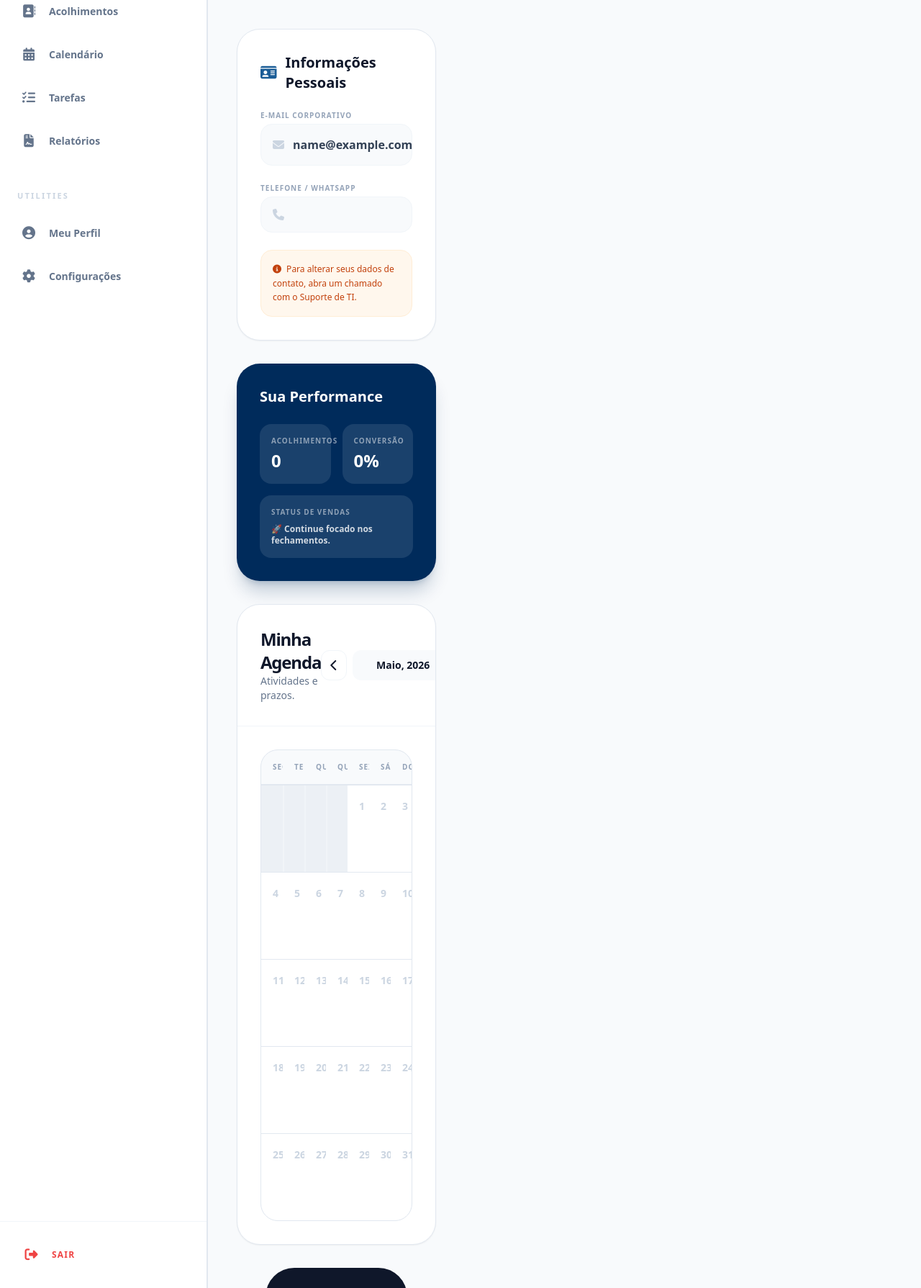
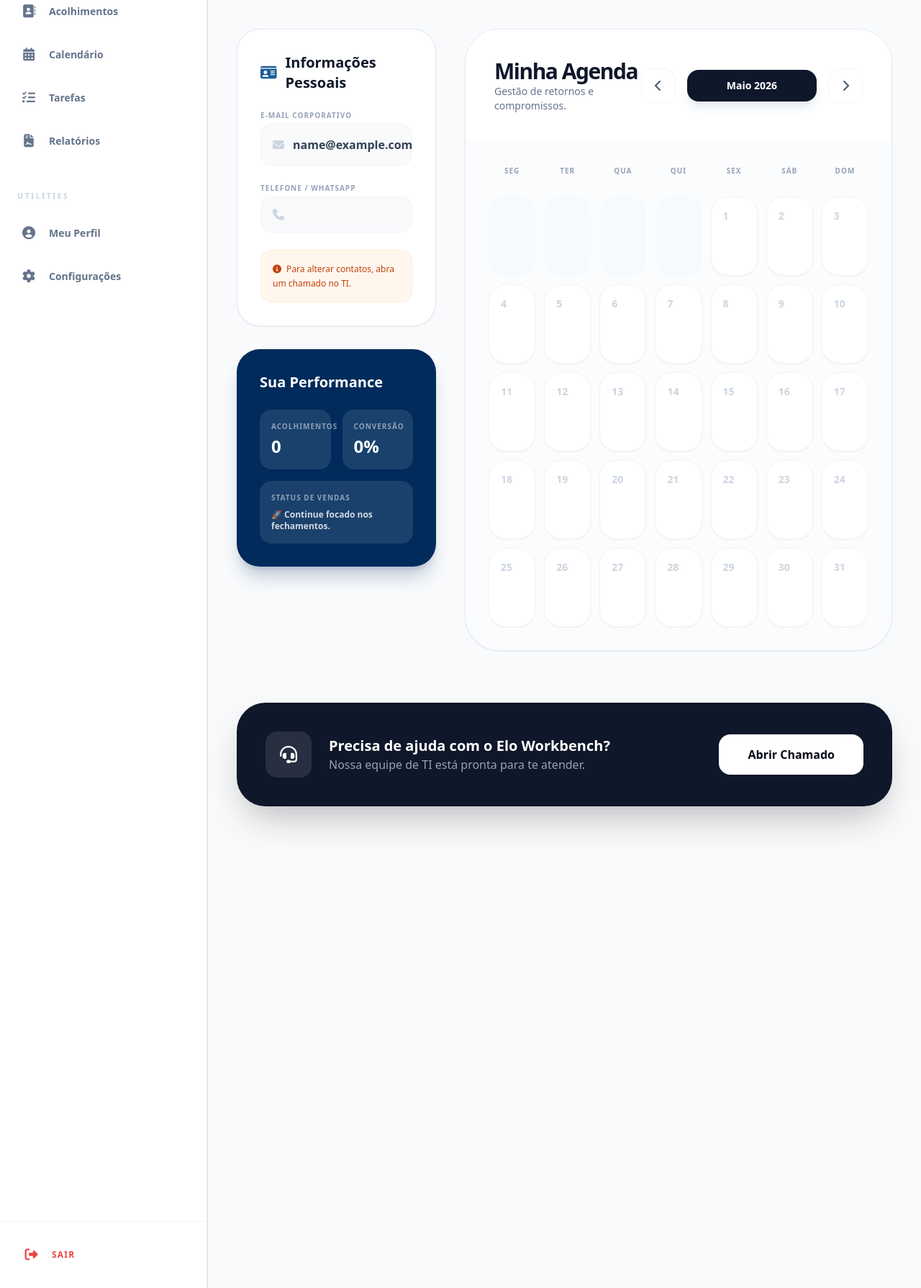
Before and after one commit to guibatist/elo-reencontro-crm, a Flask app: page /workbench/perfil in a window 1280 px wide. Shown: the part 209-1998 px from the top of the page at 72% size. Run offline with Flask 3, Linux system fonts and the light colour scheme; the visitor is signed in with stand-in values (Sample User, id 1); data that the repository does not hold is empty; some libraries are stand-ins or nearby versions.

Commit message:
style: corrige layout do perfil, implementa calendário flutuante e fixa tags HTML

```diff
--- a/templates/crm/perfil.html
+++ b/templates/crm/perfil.html
@@ -27,7 +27,6 @@
     <div class="grid grid-cols-12 gap-10">
 
         <div class="col-span-4 space-y-8">
-
             <div class="bg-white rounded-[2rem] border border-slate-200 p-8 shadow-sm">
                 <h2 class="text-xl font-black text-slate-900 mb-6 flex items-center gap-3">
                     <i class="fa-solid fa-id-card text-elo-blue"></i>
@@ -54,7 +53,7 @@
                     <div class="bg-orange-50 border border-orange-100 p-4 rounded-2xl">
                         <p class="text-xs text-orange-700 leading-relaxed font-medium">
                             <i class="fa-solid fa-circle-info mr-1"></i>
-                            Para alterar seus dados de contato, abra um chamado com o Suporte de TI.
+                            Para alterar contatos, abra um chamado no TI.
                         </p>
                     </div>
                 </div>
@@ -83,34 +82,33 @@
                     </div>
                 </div>
             </div>
+        </div> <div class="col-span-8" id="calendar-container">
+            <div class="bg-white rounded-[3rem] border border-slate-200 shadow-sm overflow-hidden flex flex-col min-h-[750px] transition-opacity duration-300" id="calendar-box">
 
-        <div class="col-span-8" id="calendar-container">
-            <div class="bg-white rounded-[2rem] border border-slate-200 shadow-sm overflow-hidden h-full transition-opacity duration-300" id="calendar-box">
-
-                <div class="p-8 border-b border-slate-100 flex items-center justify-between">
+                <div class="p-10 border-b border-slate-100 flex items-center justify-between bg-white">
                     <div>
-                        <h2 class="text-2xl font-black text-slate-900 tracking-tighter">Minha Agenda</h2>
-                        <p class="text-sm text-slate-500 font-medium">Atividades e prazos.</p>
+                        <h2 class="text-3xl font-black text-slate-900 tracking-tighter">Minha Agenda</h2>
+                        <p class="text-sm text-slate-500 font-medium">Gestão de retornos e compromissos.</p>
                     </div>
-                    <div class="flex gap-2">
-                        <button data-url="?mes={{ mes - 1 }}&ano={{ ano }}" class="calendar-nav p-3 hover:bg-slate-50 rounded-xl transition border border-slate-100 flex items-center justify-center">
+                    <div class="flex items-center gap-4">
+                        <button data-url="?mes={{ mes - 1 }}&ano={{ ano }}" class="calendar-nav w-12 h-12 hover:bg-slate-50 rounded-2xl transition border border-slate-100 flex items-center justify-center text-slate-600">
                             <i class="fa-solid fa-chevron-left pointer-events-none"></i>
                         </button>
 
-                        <div class="px-6 py-2 bg-slate-50 rounded-xl font-black text-sm flex items-center justify-center min-w-[140px]">
-                            {{ nome_mes }}, {{ ano }}
+                        <div class="px-8 py-3 bg-slate-900 rounded-2xl font-black text-sm text-white flex items-center justify-center min-w-[180px] shadow-lg shadow-slate-200">
+                            {{ nome_mes }} {{ ano }}
                         </div>
 
-                        <button data-url="?mes={{ mes + 1 }}&ano={{ ano }}" class="calendar-nav p-3 hover:bg-slate-50 rounded-xl transition border border-slate-100 flex items-center justify-center">
+                        <button data-url="?mes={{ mes + 1 }}&ano={{ ano }}" class="calendar-nav w-12 h-12 hover:bg-slate-50 rounded-2xl transition border border-slate-100 flex items-center justify-center text-slate-600">
                             <i class="fa-solid fa-chevron-right pointer-events-none"></i>
                         </button>
                     </div>
                 </div>
 
-                <div class="p-8">
-                    <div class="grid grid-cols-7 gap-px bg-slate-200 border border-slate-200 rounded-3xl overflow-hidden">
+                <div class="flex-1 p-8 bg-slate-50/50">
+                    <div class="grid grid-cols-7 gap-3 h-full">
                         {% for dia in ['Seg', 'Ter', 'Qua', 'Qui', 'Sex', 'Sáb', 'Dom'] %}
-                        <div class="bg-slate-50 p-4 text-center text-[10px] font-black text-slate-400 uppercase tracking-widest border-b border-slate-200">
+                        <div class="text-center text-[10px] font-black text-slate-400 uppercase tracking-widest pb-4">
                             {{ dia }}
                         </div>
                         {% endfor %}
@@ -118,26 +116,21 @@
                         {% for semana in cal %}
                             {% for dia in semana %}
                                 {% if dia == 0 %}
-                                    <div class="bg-slate-50/50 min-h-[120px] p-4"></div>
+                                    <div class="bg-slate-100/40 rounded-3xl border border-transparent"></div>
                                 {% else %}
-                                    <div class="bg-white min-h-[120px] p-4 hover:bg-slate-50 transition group relative">
-                                        <span class="text-sm font-black text-slate-300 group-hover:text-elo-blue">{{ dia }}</span>
+                                    <div class="bg-white min-h-[110px] p-4 rounded-3xl border border-slate-100 shadow-sm hover:shadow-md hover:border-elo-blue transition-all group relative flex flex-col">
+                                        <span class="text-sm font-black text-slate-300 group-hover:text-elo-blue mb-2">{{ dia }}</span>
 
-                                        {% if tarefas_por_dia.get(dia) %}
-                                            <div class="mt-2 space-y-2">
+                                        <div class="space-y-1 overflow-y-auto max-h-[80px] custom-scrollbar">
+                                            {% if tarefas_por_dia.get(dia) %}
                                                 {% for tarefa in tarefas_por_dia[dia] %}
                                                     <a href="/workbench/tarefa/{{ tarefa.id }}/concluir"
-                                                    class="block p-2 rounded-lg transition {% if tarefa.prioridade == 'Alta' %} bg-red-50 border-l-4 border-red-500 hover:bg-red-100 {% else %} bg-elo-blue/10 border-l-4 border-elo-blue hover:bg-elo-blue/20 {% endif %}">
-                                                        <p class="text-[9px] font-black uppercase {% if tarefa.prioridade == 'Alta' %} text-red-700 {% else %} text-elo-blue {% endif %}">
-                                                            {{ tarefa.prioridade }}
-                                                        </p>
-                                                        <p class="text-[10px] font-bold text-slate-700 leading-tight truncate" title="{{ tarefa.descricao }}">
-                                                            {{ tarefa.descricao }}
-                                                        </p>
+                                                       class="block px-2 py-1.5 rounded-lg text-[10px] font-bold transition-all {% if tarefa.prioridade == 'Alta' %} bg-red-50 text-red-700 border-l-2 border-red-500 hover:bg-red-100 {% else %} bg-blue-50 text-elo-blue border-l-2 border-elo-blue hover:bg-blue-100 {% endif %}">
+                                                        {{ tarefa.descricao[:15] }}{% if tarefa.descricao|length > 15 %}...{% endif %}
                                                     </a>
                                                 {% endfor %}
-                                            </div>
-                                        {% endif %}
+                                            {% endif %}
+                                        </div>
                                     </div>
                                 {% endif %}
                             {% endfor %}
@@ -145,18 +138,18 @@
                     </div>
                 </div>
             </div>
-        </div>
+        </div> </div>
+</div>
 
-
-<div class="px-10 pb-10">
-    <div class="bg-slate-900 rounded-[2.5rem] p-10 flex items-center justify-between">
+<div class="px-10 pb-10 mt-8">
+    <div class="bg-slate-900 rounded-[2.5rem] p-10 flex items-center justify-between shadow-2xl">
         <div class="flex items-center gap-6">
             <div class="w-16 h-16 bg-white/10 rounded-2xl flex items-center justify-center text-white text-2xl">
                 <i class="fa-solid fa-headset"></i>
             </div>
             <div>
                 <h3 class="text-white text-xl font-black">Precisa de ajuda com o Elo Workbench?</h3>
-                <p class="text-slate-400">Nossa equipe de TI está pronta para te atender em caso de bugs ou mudanças cadastrais.</p>
+                <p class="text-slate-400">Nossa equipe de TI está pronta para te atender.</p>
             </div>
         </div>
         <a href="#" class="bg-white text-slate-950 px-10 py-4 rounded-2xl font-black hover:bg-slate-200 transition">
@@ -167,7 +160,6 @@
 
 <script>
     document.addEventListener('click', function(e) {
-        // Verifica se clicou no botão de navegação do calendário
         const btn = e.target.closest('.calendar-nav');
         if (!btn) return;
 
@@ -177,23 +169,17 @@
         const container = document.getElementById('calendar-container');
         const box = document.getElementById('calendar-box');
 
-        // Efeito visual de carregamento (deixa o calendário meio transparente)
         box.style.opacity = '0.4';
         box.style.pointerEvents = 'none';
 
-        // Busca a página no fundo
-        fetch(url)
+        fetch(url, { cache: "no-store" })
             .then(response => response.text())
             .then(html => {
-                // Transforma o texto recebido em um documento HTML
                 const parser = new DOMParser();
                 const doc = parser.parseFromString(html, 'text/html');
-
-                // Pega só o miolo do calendário atualizado e joga na tela
                 const newContent = doc.getElementById('calendar-container').innerHTML;
                 container.innerHTML = newContent;
 
-                // Tira o efeito de transparência
                 document.getElementById('calendar-box').style.opacity = '1';
                 document.getElementById('calendar-box').style.pointerEvents = 'auto';
             })
@@ -203,4 +189,9 @@
             });
     });
 </script>
+
+<style>
+    .custom-scrollbar::-webkit-scrollbar { width: 3px; }
+    .custom-scrollbar::-webkit-scrollbar-thumb { background: #cbd5e1; border-radius: 10px; }
+</style>
 {% endblock %}
```
